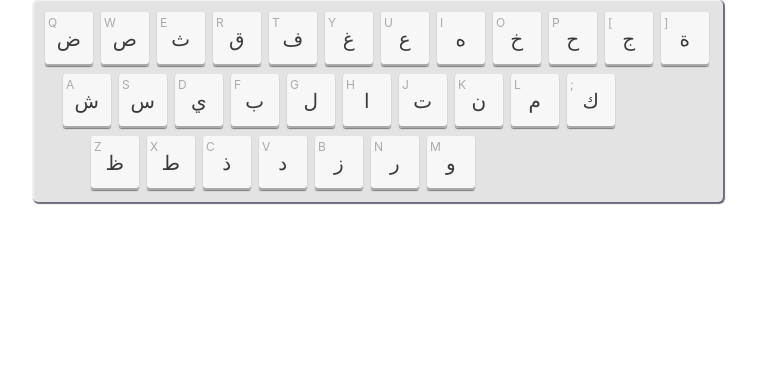
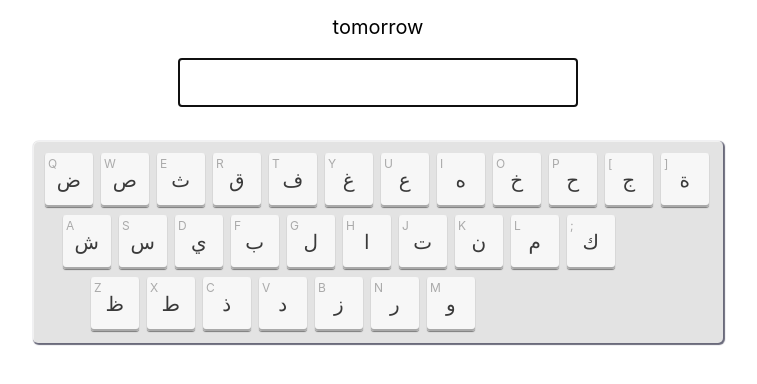
Before and after one commit to mattlub/keyboard, a React (Create React App) app: page / in a window 1280 px wide. Shown: the top 384 px of the page, without its empty margins (262-1019 px from the left). Built offline with nearby package versions, Linux system fonts and the light colour scheme.

Commit message:
add guessing section and functionality to App

```diff
--- a/src/App.css
+++ b/src/App.css
@@ -1,32 +1,23 @@
-.App {
+.guess-section {
   text-align: center;
+  font-size: 20px;
+  padding: 15px;
+  margin-bottom: 20px;
 }
 
-.App-logo {
-  animation: App-logo-spin infinite 20s linear;
-  height: 40vmin;
+.english-word {
+  margin-bottom: 20px;
 }
 
-.App-header {
-  background-color: #282c34;
-  min-height: 100vh;
-  display: flex;
-  flex-direction: column;
-  align-items: center;
-  justify-content: center;
-  font-size: calc(10px + 2vmin);
-  color: white;
+.arabic-input {
+  text-align: center;
+  font-size: 30px;
+  padding: 6px;
+  border-radius: 3px;
+  border: none;
+  border-bottom: 1px solid grey;
 }
 
-.App-link {
-  color: #61dafb;
+.arabic-input.correct {
+  background: #98ff98;
 }
-
-@keyframes App-logo-spin {
-  from {
-    transform: rotate(0deg);
-  }
-  to {
-    transform: rotate(360deg);
-  }
-}
--- a/src/App.js
+++ b/src/App.js
@@ -1,11 +1,65 @@
 import React, { Component } from 'react';
 import './App.css';
 import Keyboard from './Keyboard.js'
+import { words } from './consts'
+import { pickRandom, toArabic } from './utils';
+
+const NEXT_WORD_DELAY = 2000
 
 class App extends Component {
+  constructor(props) {
+    super(props)
+    this.state = {
+      correct: false,
+      word: pickRandom(words),
+      input: ''
+    }
+    this.inputRef = null
+  }
+
+  componentDidMount() {
+    this.inputRef.focus()
+  }
+
+  handleInputChange(e) {
+    // do nothing if already correct, waiting for next word
+    if (this.state.correct) {
+      return
+    }
+    // target value will have the english letter added on the end
+    const newInput = toArabic(e.target.value)
+    const correct = newInput === this.state.word.ar
+    this.setState({
+      input: newInput,
+      correct: correct
+    })
+    if (correct) {
+      setTimeout(() => {
+        this.setState({
+          correct: false,
+          word: pickRandom(words, [this.state.word]),
+          input: ''
+        })
+      }, NEXT_WORD_DELAY)
+    }
+  }
+
   render() {
+    const { word, correct, input } = this.state
     return (
       <div className="App">
+        <div className="guess-section" >
+          <div className="english-word">
+            {word.en}
+          </div>
+          <input
+            ref={e => this.inputRef = e}
+            className={`arabic-input ${correct ? 'correct' : ''}`}
+            direction="rtl"
+            value={input}
+            onChange={e => this.handleInputChange(e)}
+          />
+        </div>
         <Keyboard />
       </div>
     );
```
